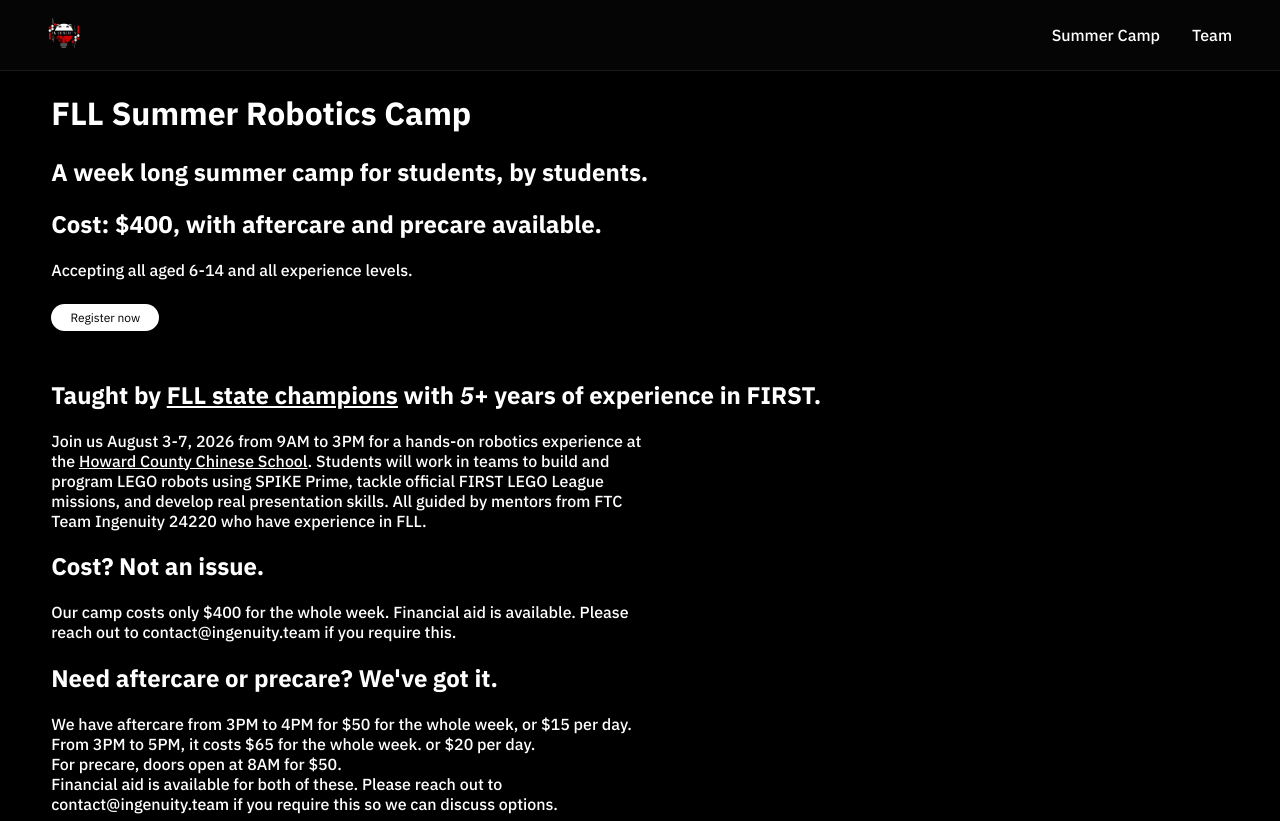
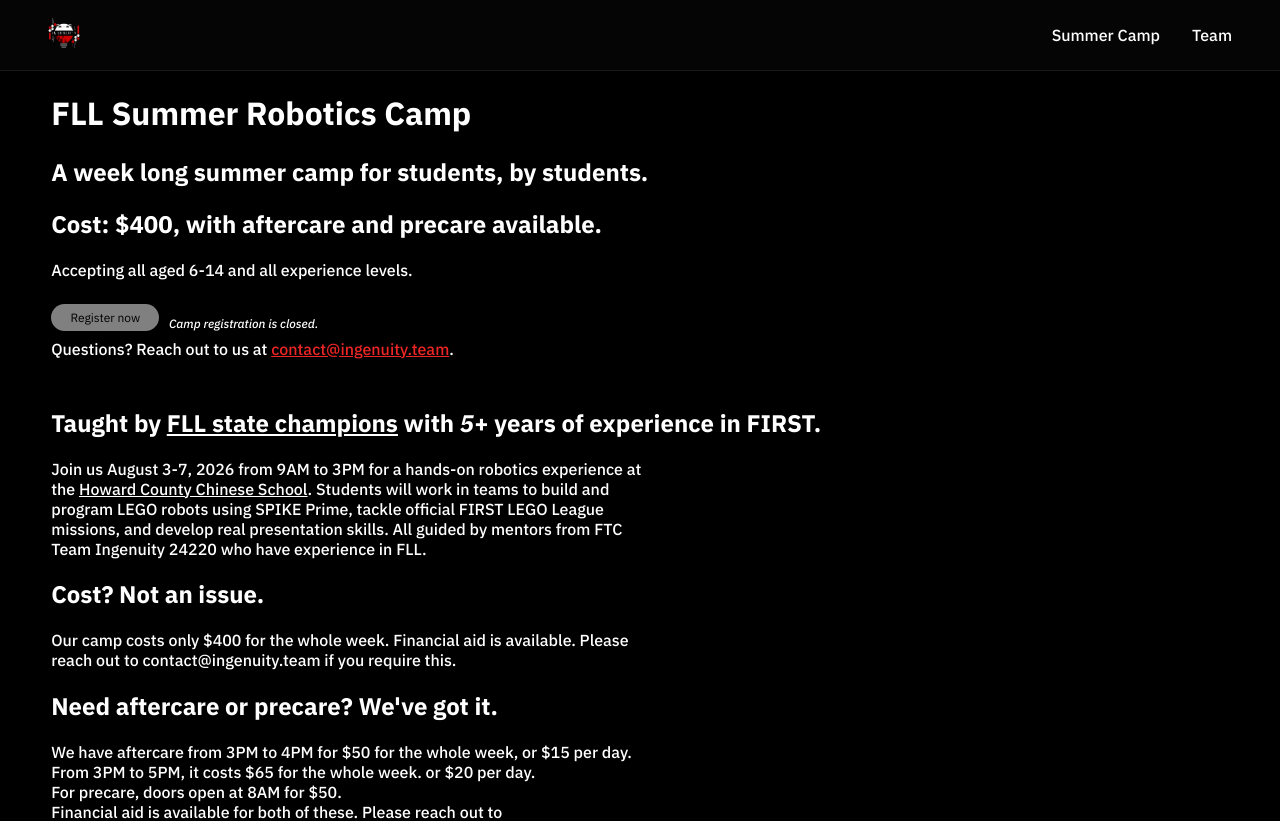
Before and after one commit to Ingenuity-24220/website-v2, a SvelteKit app: page /summer in a window 1280 px wide. Shown: the top 821 px of the page. Built offline with nearby package versions, Linux system fonts and the light colour scheme.

Commit message:
added stuff to catchup with main

```diff
--- a/src/routes/+page.svelte
+++ b/src/routes/+page.svelte
@@ -270,7 +270,7 @@
 
 <div class="hero-bg" bind:this={heroEl}>
     <!-- {#if showInlineHeader} -->
-    <Header summer={true} />
+    <Header summer={false} />
     <!-- {/if} -->
     <div class="hero-content">
         <h1>
--- a/src/routes/summer/+page.svelte
+++ b/src/routes/summer/+page.svelte
@@ -39,13 +39,20 @@
         Accepting all aged 6-14 and all experience levels.
     </p>
     <div class="hero-cta">
-        <a class="button-2" href="https://ingenuity24220.fillout.com/t/2CNjsSxSzzus?utm_medium=website">
+        <!-- href removed to disable registration: https://ingenuity24220.fillout.com/t/2CNjsSxSzzus?utm_medium=website -->
+        <a class="button-2 disabled" aria-disabled="true" role="link">
             Register now
         </a>
+        <span class="closed-note">
+            Camp registration is closed.
+        </span>
         <!-- <a class="button-2" href="#about">
             Learn more
         </a> -->
     </div>
+    <p class="contact-note">
+        Questions? Reach out to us at <a href="mailto:contact@ingenuity.team">contact@ingenuity.team</a>.
+    </p>
 </div>
 
 <div class="about" id="about">
@@ -132,7 +139,16 @@
     .hero-cta {
         display: flex;
         flex-direction: row;
+        align-items: flex-end;
         gap: 1ch;
+    }
+    .closed-note {
+        font-style: italic;
+        font-size: clamp(0.75rem, 0.85vw, 1rem);
+    }
+
+    .contact-note {
+        margin-top: 0.5rem;
     }
     .hero {
         --gutter: clamp(1rem, 4vw, 4rem);
@@ -170,6 +186,19 @@
     .button-2:focus {
         outline: revert;
     }
+     .button-2.disabled {
+        opacity: 0.5;
+        cursor: not-allowed;
+        user-select: none;
+        -webkit-user-select: none;
+    }
+
+    .button-2.disabled:hover {
+        color: black;
+        background: white;
+        outline: none;
+        cursor: not-allowed;
+    }
 
     .about {
         --gutter: clamp(1rem, 4vw, 4rem);
```
Also changed, not shown: src/lib/assets/team/chs_1_29.svg (added).
